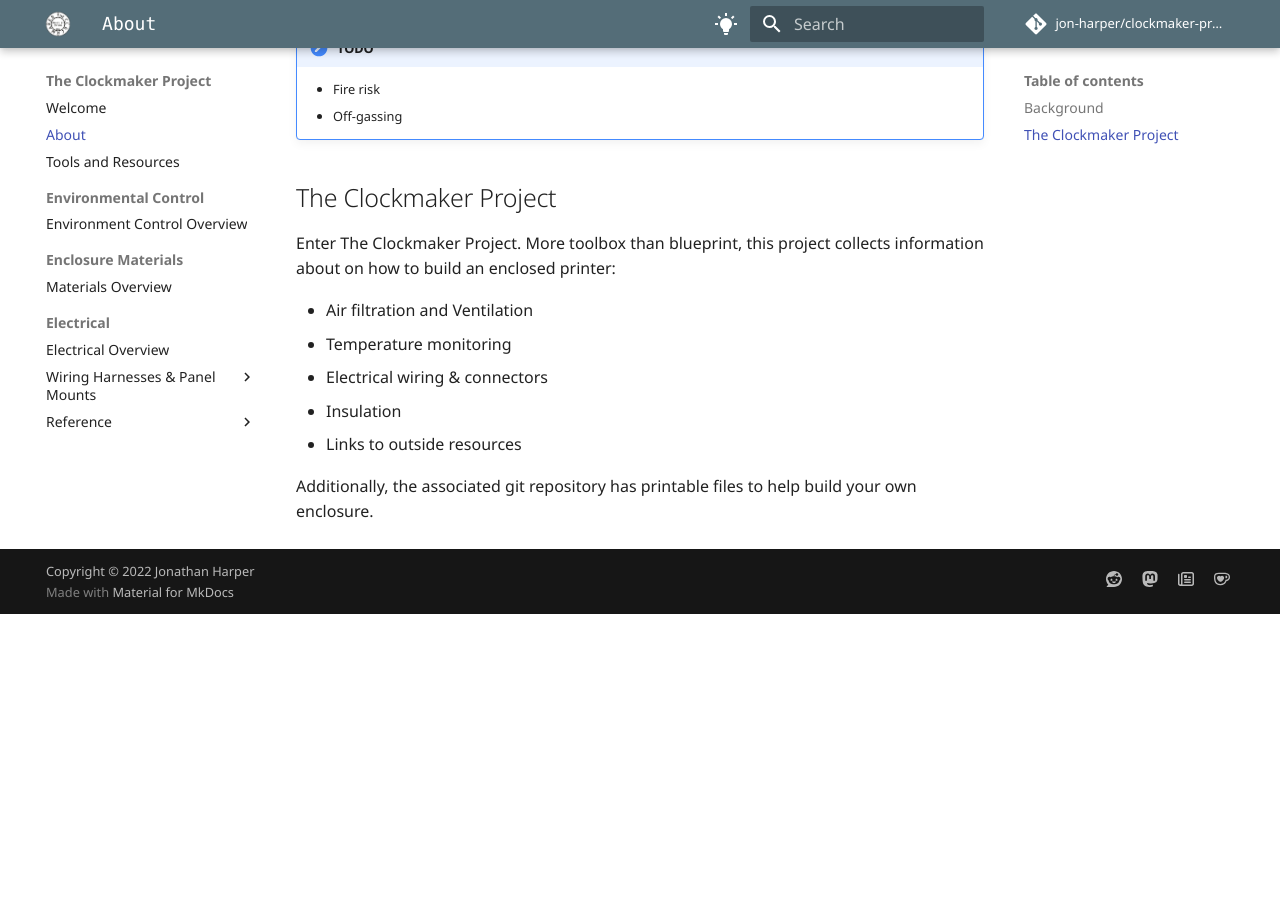
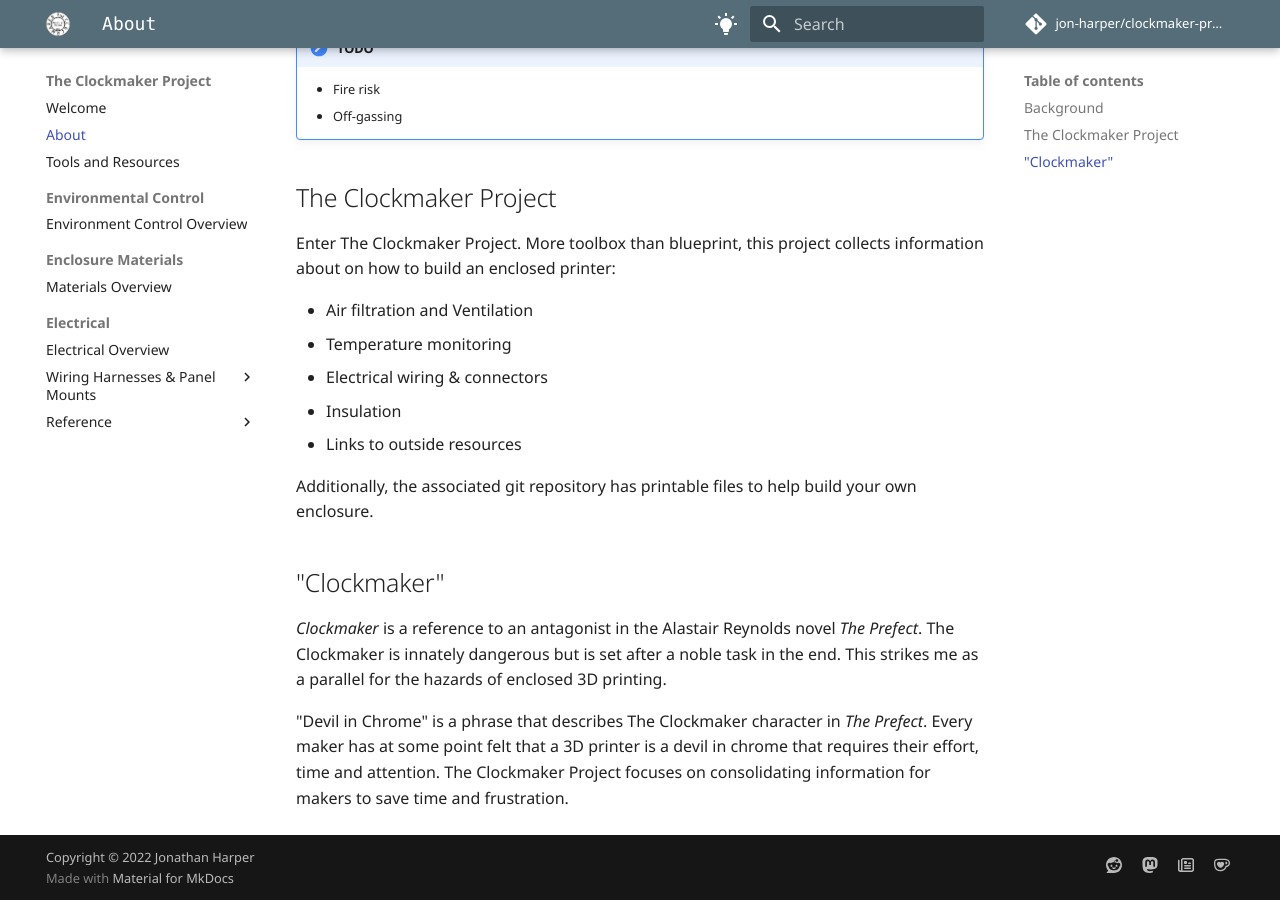
Before and after one commit to jon-harper/clockmaker-project, an MkDocs documentation site: the page built from docs/about.md, in a window 1280 px wide and 900 px high, scrolled down 535 px. Built offline with MkDocs 1.6.1 and Material for MkDocs 9.7.7, drawn with Linux system fonts in a browser that asks for light colours; comment, search, counter and statistics services are not loaded; before the commit the page ends 1149 px from its top, so only the background shows below that.

Commit message:
added some background info

```diff
--- a/docs/about.md
+++ b/docs/about.md
@@ -31,3 +31,9 @@ Enter The Clockmaker Project. More toolbox than blueprint, this project collects
 - Links to outside resources
 
 Additionally, the associated git repository has printable files to help build your own enclosure.
+
+## "Clockmaker"
+
+*Clockmaker* is a reference to an antagonist in the Alastair Reynolds novel *The Prefect*. The Clockmaker is innately dangerous but is set after a noble task in the end. This strikes me as a parallel for the hazards of enclosed 3D printing.
+
+"Devil in Chrome" is a phrase that describes The Clockmaker character in *The Prefect*. Every maker has at some point felt that a 3D printer is a devil in chrome that requires their effort, time and attention. The Clockmaker Project focuses on consolidating information for makers to save time and frustration.
```
